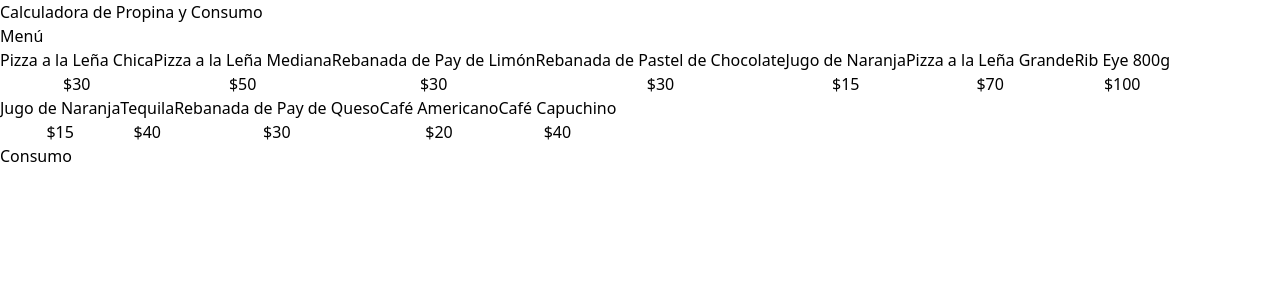
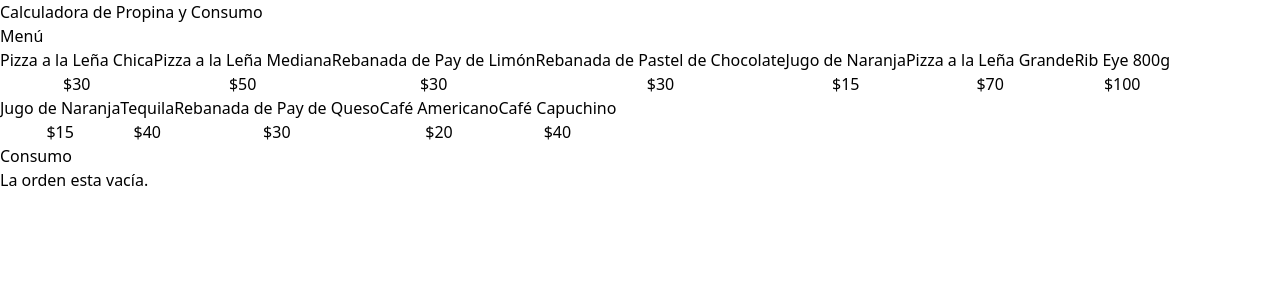
Before and after one commit to dvcode01/Calculadora-propina-TS, a React (Vite) app: page / in a window 1280 px wide. Shown: the top 300 px of the page. Built offline with nearby package versions, Linux system fonts and the light colour scheme.

Commit message:
Feat: Showing orders on the screen

```diff
--- a/src/App.tsx
+++ b/src/App.tsx
@@ -1,9 +1,10 @@
 import MenuItem from "./components/MenuItem"
+import OrderContents from "./components/OrderContents";
 import { menuItems } from "./data/db"
 import useOrder from "./hook/useOrder"
 
 function App() {
-  const { addItem } = useOrder();
+  const { order, addItem } = useOrder();
 
   return (
     <>
@@ -25,8 +26,10 @@
           </div>
 
         </div>
-        <div>
-          <h2>Consumo</h2>
+        <div className="border border-dashed border-slate-300 rounded-lg p-5 space-y-10">
+          <OrderContents
+            order={order}
+          />
         </div>
 
 
--- /dev/null
+++ b/src/components/OrderContents.tsx
@@ -0,0 +1,27 @@
+import { OrderItem } from "../types/types"
+
+type OrderContentProps = {
+    order: OrderItem[]
+}
+
+function OrderContents({order} : OrderContentProps) {
+  return (
+    <>
+        <h2 className="font-black text-4xl">Consumo</h2>
+
+        <div className="space-y-3 mt-5">
+            {order.length === 0 ? (
+                <p className="text-center">La orden esta vacía.</p>
+            ) : (
+                order.map(item => (
+                    <div key={item.id}>
+                        <p>{item.name}</p>
+                    </div>
+                ))
+            )}
+        </div>
+    </>
+  )
+}
+
+export default OrderContents
--- a/src/hook/useOrder.ts
+++ b/src/hook/useOrder.ts
@@ -27,6 +27,7 @@
     }
 
     return {
+        order,
         addItem
     }
 }
```
